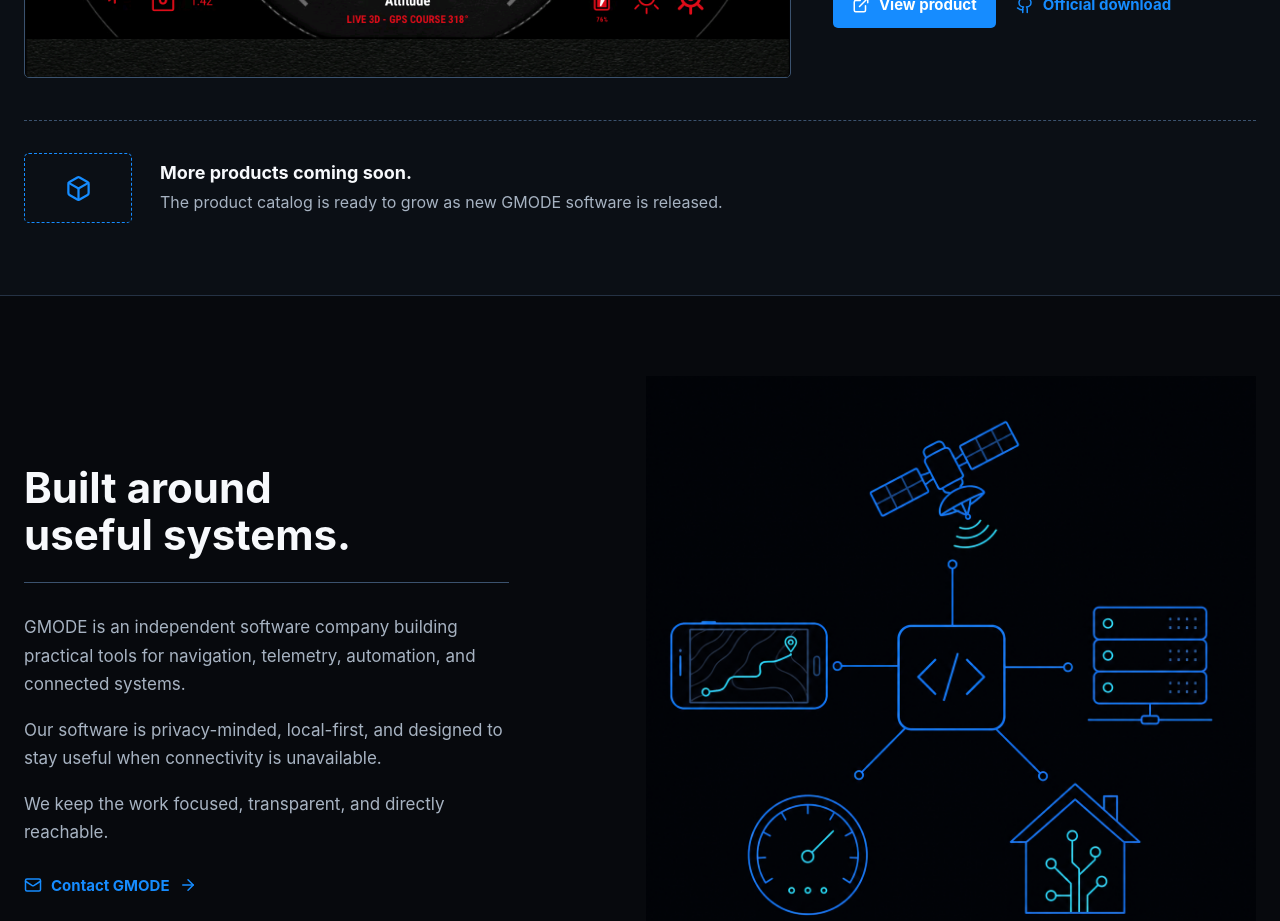
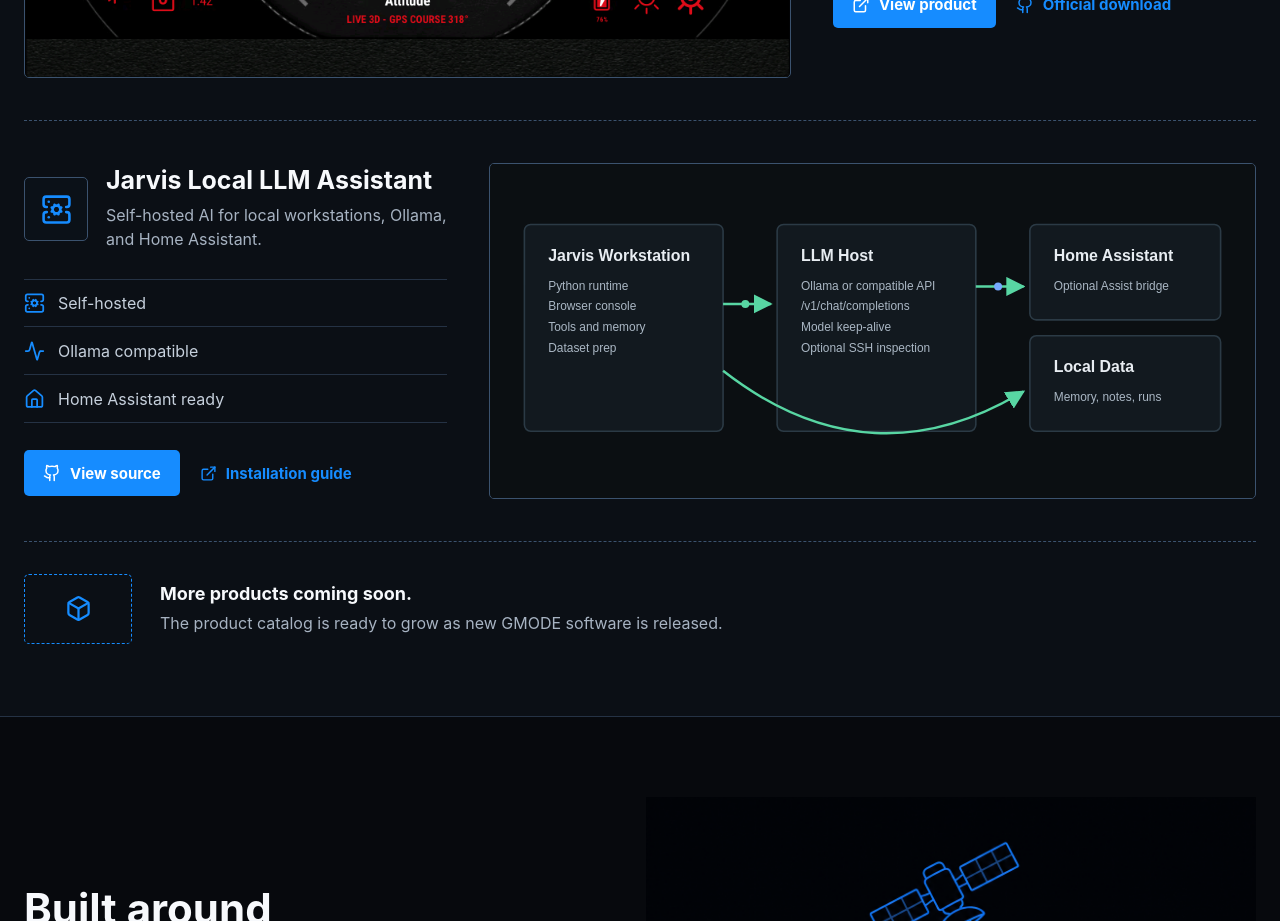
Before and after one commit to gmode2020x-tim/gmode-ca, a React (Vite) app: page / in a window 1280 px wide. Shown: the part 1240-2161 px from the top of the page. Built offline with nearby package versions, Linux system fonts and the light colour scheme.

Commit message:
Add Jarvis LLM product to company site

```diff
--- a/src/main.jsx
+++ b/src/main.jsx
@@ -34,11 +34,19 @@
 const githubProfile = "https://github.com/gmode2020x-tim";
 const tripRecorderRepository = `${githubProfile}/gmode-trip-recorder`;
 const tripRecorderRelease = `${tripRecorderRepository}/releases/tag/v2.0.0`;
+const jarvisRepository = `${githubProfile}/jarvis-local-llm`;
+const jarvisInstallGuide = `${jarvisRepository}#quick-start`;
 
-const productFacts = [
+const tripRecorderFacts = [
   [Smartphone, "Android 10+"],
   [Route, "Offline first"],
   [Home, "Home Assistant sync"],
+];
+
+const jarvisFacts = [
+  [ServerCog, "Self-hosted"],
+  [Activity, "Ollama compatible"],
+  [Home, "Home Assistant ready"],
 ];
 
 const metricDefinitions = [
@@ -62,25 +70,35 @@
 }
 
 function PublicSite() {
-  const productRef = useRef(null);
+  const tripRecorderRef = useRef(null);
+  const jarvisRef = useRef(null);
 
   useEffect(() => {
     startAnalytics();
   }, []);
 
   useEffect(() => {
-    const product = productRef.current;
-    if (!product || !("IntersectionObserver" in window)) return undefined;
+    const products = [
+      [tripRecorderRef.current, "GMODE Trip Recorder"],
+      [jarvisRef.current, "Jarvis Local LLM Assistant"],
+    ].filter(([element]) => element);
+    if (!products.length || !("IntersectionObserver" in window)) return undefined;
+
+    const productNames = new Map(products);
+    const viewedProducts = new Set();
 
     const observer = new IntersectionObserver(
-      ([entry]) => {
-        if (!entry.isIntersecting) return;
-        trackAnalytics("product_view", { product: "GMODE Trip Recorder", section: "products" });
-        observer.disconnect();
+      (entries) => {
+        entries.forEach((entry) => {
+          if (!entry.isIntersecting || viewedProducts.has(entry.target)) return;
+          viewedProducts.add(entry.target);
+          trackAnalytics("product_view", { product: productNames.get(entry.target), section: "products" });
+          observer.unobserve(entry.target);
+        });
       },
       { threshold: 0.45 },
     );
-    observer.observe(product);
+    products.forEach(([element]) => observer.observe(element));
     return () => observer.disconnect();
   }, []);
 
@@ -89,7 +107,7 @@
       <SiteHeader />
       <main>
         <Hero />
-        <ProductsSection productRef={productRef} />
+        <ProductsSection tripRecorderRef={tripRecorderRef} jarvisRef={jarvisRef} />
         <CompanySection />
       </main>
       <SiteFooter />
@@ -141,14 +159,14 @@
   );
 }
 
-function ProductsSection({ productRef }) {
+function ProductsSection({ tripRecorderRef, jarvisRef }) {
   return (
     <section className="products-section" id="products" aria-labelledby="products-title">
       <div className="section-title-row">
         <h2 id="products-title">Products</h2>
         <span aria-hidden="true" />
       </div>
-      <article className="featured-product" ref={productRef} id="trip-recorder">
+      <article className="featured-product" ref={tripRecorderRef} id="trip-recorder">
         <div className="product-media">
           <img
             src="/app/01-attitude-dashboard.png"
@@ -163,7 +181,7 @@
             <div><h3>GMODE Trip Recorder</h3><p>Offline-first GPS recording and live telemetry for Android.</p></div>
           </div>
           <ul className="product-facts">
-            {productFacts.map(([Icon, label]) => <li key={label}><Icon aria-hidden="true" /><span>{label}</span></li>)}
+            {tripRecorderFacts.map(([Icon, label]) => <li key={label}><Icon aria-hidden="true" /><span>{label}</span></li>)}
           </ul>
           <div className="product-actions">
             <a
@@ -183,6 +201,45 @@
               onClick={() => trackAnalytics("download_click", { product: "GMODE Trip Recorder", section: "products" })}
             >
               <Github size={18} aria-hidden="true" />Official download
+            </a>
+          </div>
+        </div>
+      </article>
+      <article className="featured-product featured-product--reverse" ref={jarvisRef} id="jarvis">
+        <div className="product-media product-media--diagram">
+          <img
+            src="/jarvis/architecture.svg"
+            alt="Jarvis workstation, local LLM host, Home Assistant, and local data architecture"
+            width="960"
+            height="420"
+          />
+        </div>
+        <div className="product-details">
+          <div className="product-heading">
+            <span className="product-mark" aria-hidden="true"><ServerCog /></span>
+            <div><h3>Jarvis Local LLM Assistant</h3><p>Self-hosted AI for local workstations, Ollama, and Home Assistant.</p></div>
+          </div>
+          <ul className="product-facts">
+            {jarvisFacts.map(([Icon, label]) => <li key={label}><Icon aria-hidden="true" /><span>{label}</span></li>)}
+          </ul>
+          <div className="product-actions">
+            <a
+              className="button button--primary"
+              href={jarvisRepository}
+              target="_blank"
+              rel="noreferrer"
+              onClick={() => trackAnalytics("product_click", { product: "Jarvis Local LLM Assistant", section: "products" })}
+            >
+              <Github size={18} aria-hidden="true" />View source
+            </a>
+            <a
+              className="text-link"
+              href={jarvisInstallGuide}
+              target="_blank"
+              rel="noreferrer"
+              onClick={() => trackAnalytics("download_click", { product: "Jarvis Local LLM Assistant", section: "products" })}
+            >
+              <ExternalLink size={17} aria-hidden="true" />Installation guide
             </a>
           </div>
         </div>
--- a/src/styles.css
+++ b/src/styles.css
@@ -155,11 +155,17 @@
   padding-block: 42px;
   border-bottom: 1px dashed var(--line-bright);
 }
+.featured-product--reverse { grid-template-columns: minmax(330px, 0.8fr) minmax(0, 1.45fr); }
+.featured-product--reverse .product-media { order: 2; }
 .product-media { align-self: center; aspect-ratio: 16 / 9; overflow: hidden; border: 1px solid var(--line-bright); border-radius: 5px; background: #020305; }
 .product-media img { width: 100%; height: 100%; object-fit: contain; }
+.product-media--diagram { aspect-ratio: 16 / 7; background: #0b0f12; }
 .product-details { align-self: center; }
 .product-heading { display: grid; grid-template-columns: 64px 1fr; gap: 18px; align-items: center; }
-.product-heading > img { width: 64px; height: 64px; border-radius: 5px; }
+.product-heading > img,
+.product-mark { width: 64px; height: 64px; border-radius: 5px; }
+.product-mark { display: grid; place-items: center; border: 1px solid var(--line-bright); background: #0b1118; color: var(--blue); }
+.product-mark svg { width: 31px; height: 31px; }
 .product-heading h3 { margin: 0; font-size: 25px; line-height: 1.15; letter-spacing: 0; }
 .product-heading p { margin: 8px 0 0; color: var(--muted); line-height: 1.55; }
 .product-facts { display: grid; gap: 0; margin: 27px 0; padding: 0; list-style: none; }
@@ -276,7 +282,8 @@
 
 @media (max-width: 980px) {
   .hero h1 { font-size: 60px; }
-  .featured-product { grid-template-columns: 1fr; }
+  .featured-product, .featured-product--reverse { grid-template-columns: 1fr; }
+  .featured-product--reverse .product-media { order: 0; }
   .product-details { width: min(100%, 680px); }
   .company-section { gap: 34px; }
   .metrics-band { grid-template-columns: repeat(2, 1fr); }
@@ -326,7 +333,8 @@
   .hero__actions { width: 100%; align-items: flex-start; flex-direction: column; gap: 20px; }
   .section-title-row h2 { font-size: 28px; }
   .product-heading { grid-template-columns: 52px 1fr; }
-  .product-heading > img { width: 52px; height: 52px; }
+  .product-heading > img, .product-mark { width: 52px; height: 52px; }
+  .product-mark svg { width: 27px; height: 27px; }
   .product-heading h3 { font-size: 21px; }
   .product-actions { align-items: flex-start; flex-direction: column; }
   .future-product { grid-template-columns: 72px 1fr; gap: 18px; }
```
Also changed, not shown: public/jarvis/architecture.svg (added), 1 other file (tests, documents, lock files or other folders).
